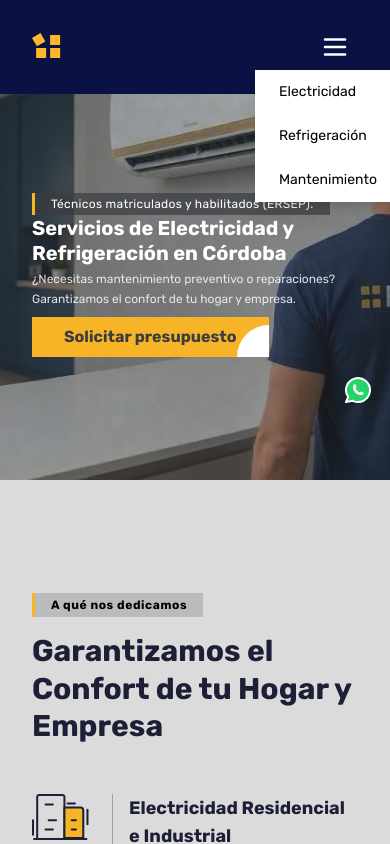
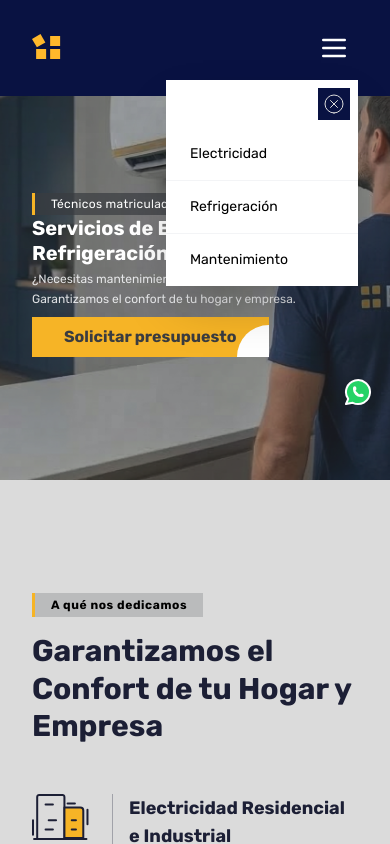
Before and after one commit to cristiantoiafullstackdev/redecotoia_web, a Next.js app: page / in a window 390 px wide. Both pictures are taken after a click on the button "Menu Desplegable". Shown: the top 844 px of the page. Built offline with nearby package versions, Linux system fonts and the light colour scheme.

Commit message:
commite 26 con actualizacion  de Ui para responcive parte 6

```diff
--- a/app/components/layout/Topbar.tsx
+++ b/app/components/layout/Topbar.tsx
@@ -1,9 +1,39 @@
+"use client";
+
+import { useState, useEffect } from "react";
 import Link from "next/link";
 import { ContactItems } from "../ui/ContsctItems";
 import { DropDownMenu } from "../ui/DropDownMenu";
 import { LogoRedecoToia, IsotipoRedecoToia, IconWhatsApp } from "../ui/Icons";
 
 export default function Topbar() {
+  // Estado para controlar si el contenido del menú está abierto
+  const [isMenuOpen, setIsMenuOpen] = useState(false);
+
+  useEffect(() => {
+    // Si el menú no está abierto, no hacemos nada
+    if (!isMenuOpen) return;
+
+    // 1. Cerrar automáticamente tras 5 segundos
+    const timer = setTimeout(() => {
+      setIsMenuOpen(false);
+    }, 5000);
+
+    // 2. Cerrar al detectar scroll (más de 50px)
+    const handleScroll = () => {
+      if (window.scrollY > 50) {
+        setIsMenuOpen(false);
+      }
+    };
+
+    window.addEventListener("scroll", handleScroll);
+
+    // Limpieza de eventos y timers
+    return () => {
+      clearTimeout(timer);
+      window.removeEventListener("scroll", handleScroll);
+    };
+  }, [isMenuOpen]);
 
   return (
     <div className="w-full py-6 bg-[#091242] z-50">
@@ -14,11 +44,14 @@ export default function Topbar() {
         <Link href="/" className="transition-transform hover:scale-105 active:scale-95 block lg:hidden">
           <IsotipoRedecoToia />
         </Link>
+
         <ContactItems />
-        <DropDownMenu />
+
+        {/* Pasamos el estado y la función para que el botón y la X funcionen */}
+        <DropDownMenu isOpen={isMenuOpen} setIsOpen={setIsMenuOpen} />
       </div>
 
-      {/* WhatsApp Flotante: Usa variables de entorno para el número y posicionamiento fijo (fixed) */}
+      {/* WhatsApp Flotante */}
       <a
         href={`https://wa.me//5493515930609?text=${process.env.NEXT_PUBLIC_WHATSAPP_MESSAGE}`}
         target="_blank"
--- a/app/components/ui/DropDownMenu.tsx
+++ b/app/components/ui/DropDownMenu.tsx
@@ -1,44 +1,64 @@
 "use client";
 
-import { useState } from "react";
+import { Dispatch, SetStateAction } from "react";
 import Link from "next/link";
-import { IconMenu } from "./Icons";
+import { IconClose, IconMenu } from "./Icons";
 
-interface DropDownMenuProps {
+// 1. Interfaz para los links
+interface LinkItem {
   id: string;
   name: string;
   href?: string;
   type: "internal" | "external";
 }
 
-const LINKS: DropDownMenuProps[] = [
+// 2. Interfaz para las Props del componente (Soluciona el error de TS)
+interface DropDownMenuProps {
+  isOpen: boolean;
+  setIsOpen: Dispatch<SetStateAction<boolean>>;
+}
+
+const LINKS: LinkItem[] = [
   { id: "electricity", name: "Electricidad", href: "/servicios/electricidad", type: "internal" },
   { id: "refrigeration", name: "Refrigeración", href: "/servicios/refrigeracion", type: "internal" },
   { id: "maintenance", name: "Mantenimiento", href: "/servicios/mantenimiento", type: "internal" },
 ];
 
-export function DropDownMenu() {
-  const [open, setOpen] = useState(false);
-
+export function DropDownMenu({ isOpen, setIsOpen }: DropDownMenuProps) {
   return (
     <div className="block lg:hidden relative z-50">
+      {/* BOTÓN HAMBURGUESA: Siempre visible */}
       <button
-        onClick={() => setOpen(!open)}
-        className="p-2 rounded-md"
+        onClick={() => setIsOpen(!isOpen)}
+        className="p-2 rounded-md transition-transform active:scale-95 hover:scale-105"
         aria-label="Menu Desplegable"
       >
-        <IconMenu className="text-white"/>
+        <IconMenu className="text-white h-8 w-8" />
       </button>
 
-      {open && (
-        <div className="absolute left-1/2 top-full w-40 -translate-x-1/2 bg-white text-black shadow-xl animate-in fade-in slide-in-from-top-2">
+      {/* PANEL DESPLEGABLE */}
+      {isOpen && (
+        <div className="absolute -right-24 top-full mt-2 w-48 -translate-x-1/2 bg-white text-black shadow-2xl overflow-hidden animate-in fade-in slide-in-from-top-2 duration-300">
+
+          {/* BOTÓN DE CIERRE (X): Se muestra solo cuando el menú está abierto */}
+          <div className="flex justify-end p-2">
+            <button
+              onClick={() => setIsOpen(false)}
+              className="text-gray-900 hover:text-black p-1 transition-colors bg-[#091242]"
+              aria-label="Cerrar menú"
+            >
+              <IconClose className="h-6 w-6" />
+            </button>
+          </div>
+
+          <div className="flex flex-col">
             {LINKS.map((link) =>
               link.type === "internal" ? (
                 <Link
                   key={link.id}
                   href={link.href!}
-                className="block px-6 py-3 text-sm hover:bg-[#DBDBDB] transition-colors"
-                onClick={() => setOpen(false)}
+                  className="block px-6 py-4 text-sm font-rubik hover:bg-[#F6B426] hover:text-white transition-colors border-b border-gray-100 last:border-none"
+                  onClick={() => setIsOpen(false)}
                 >
                   {link.name}
                 </Link>
@@ -48,14 +68,15 @@ export function DropDownMenu() {
                   href={link.href!}
                   target="_blank"
                   rel="noopener noreferrer"
-                className="block px-6 py-3 text-sm hover:bg-[#DBDBDB] transition-colors"
-                onClick={() => setOpen(false)}
+                  className="block px-6 py-4 text-sm font-rubik hover:bg-[#F6B426] hover:text-white transition-colors border-b border-gray-100 last:border-none"
+                  onClick={() => setIsOpen(false)}
                 >
                   {link.name}
                 </a>
               )
             )}
           </div>
+        </div>
       )}
     </div>
   );
--- a/app/components/ui/Icons.tsx
+++ b/app/components/ui/Icons.tsx
@@ -196,3 +196,27 @@ export const IconMenu = ({ className }: IconProps) => (
     <path d="M4 18l16 0" />
   </svg>
 );
+
+// 12. IconClose
+export const IconClose = ({ className }: IconProps) => {
+  return (
+
+<svg aria-hidden="true"
+  xmlns="http://www.w3.org/2000/svg"
+  width="32"
+  height="32"
+  viewBox="0 0 24 24"
+  fill="none"
+  stroke="#DBDBDB"
+  stroke-width="1"
+  stroke-linecap="round"
+  stroke-linejoin="round"
+  className={className || "icon icon-tabler icons-tabler-outline icon-tabler-x bg-white"}
+>
+  <path d="M12 21a9 9 0 0 0 9 -9a9 9 0 0 0 -9 -9a9 9 0 0 0 -9 9a9 9 0 0 0 9 9z" />
+  <path d="M8.5 8.5l7 7" />
+  <path d="M8.5 15.5l7 -7" />
+</svg>
+
+  )
+}
```
Lines whose indentation alone changed are shown as unchanged.
